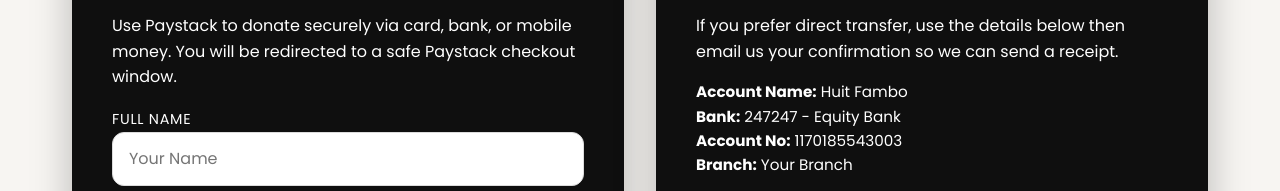
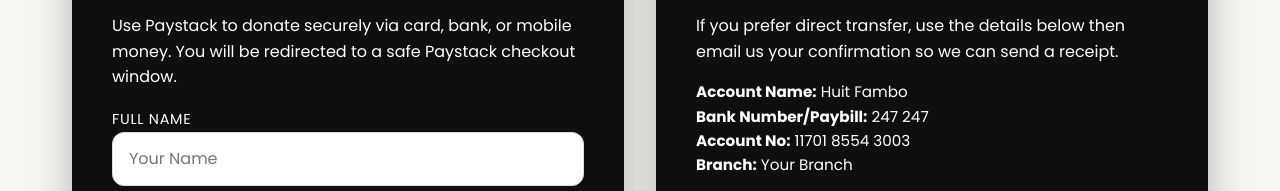
Before and after one commit to UNIFREELANCERS/HuitFamboFoundation, a website: page Donate.html in a window 1280 px wide. Shown: the part 1347-1538 px from the top of the page. Drawn offline with Linux system fonts and the light colour scheme.

Commit message:
Update Donate.html

```diff
--- a/Donate.html
+++ b/Donate.html
@@ -526,8 +526,8 @@
           <p>If you prefer direct transfer, use the details below then email us your confirmation so we can send a receipt.</p>
           <ul style="list-style:none; padding-left:0; font-size:0.95rem;">
             <li><strong>Account Name:</strong> Huit Fambo</li>
-            <li><strong>Bank:</strong> 247247 - Equity Bank </li>
-            <li><strong>Account No:</strong> 1170185543003 </li>
+            <li><strong>Bank Number/Paybill:</strong> 247 247 </li>
+            <li><strong>Account No:</strong> 11701 8554 3003 </li>
             <li><strong>Branch:</strong> Your Branch</li>
           </ul>
           <p style="margin-top:1rem;">Send proof of payment or questions to <a style="color:var(--hf-yellow);" href="mailto:huitfambo01@gmail.com">huitfambo01@gmail.com</a>.</p>
```
